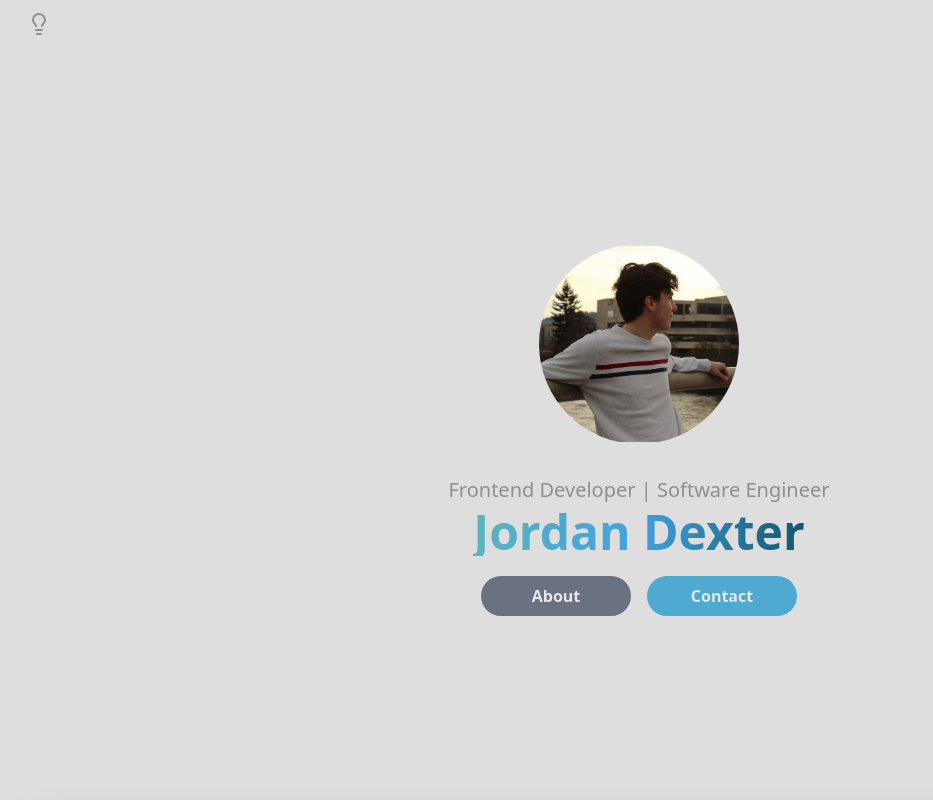
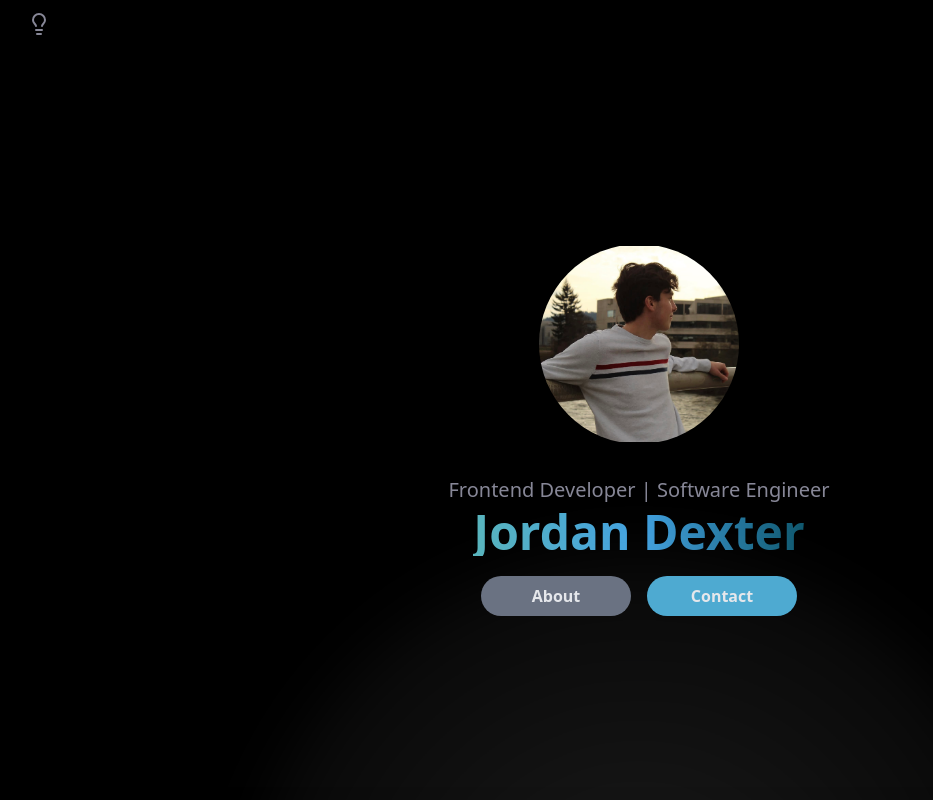
Before and after one commit to jordandexter/portfolio, a Next.js app: page / in a window 1280 px wide. Shown: the top 800 px of the page, without its empty margins (1-934 px from the left). Built offline with nearby package versions, Linux system fonts and the light colour scheme.

Commit message:
default mode to dark

```diff
--- a/components/Header/index.tsx
+++ b/components/Header/index.tsx
@@ -52,7 +52,7 @@ export function Header() {
             if (body) {
                 body.className = body.className.replace('hidden', '')
             }
-            setDisplayMode('light')
+            setDisplayMode('dark')
         }
     }, [])
 
```
